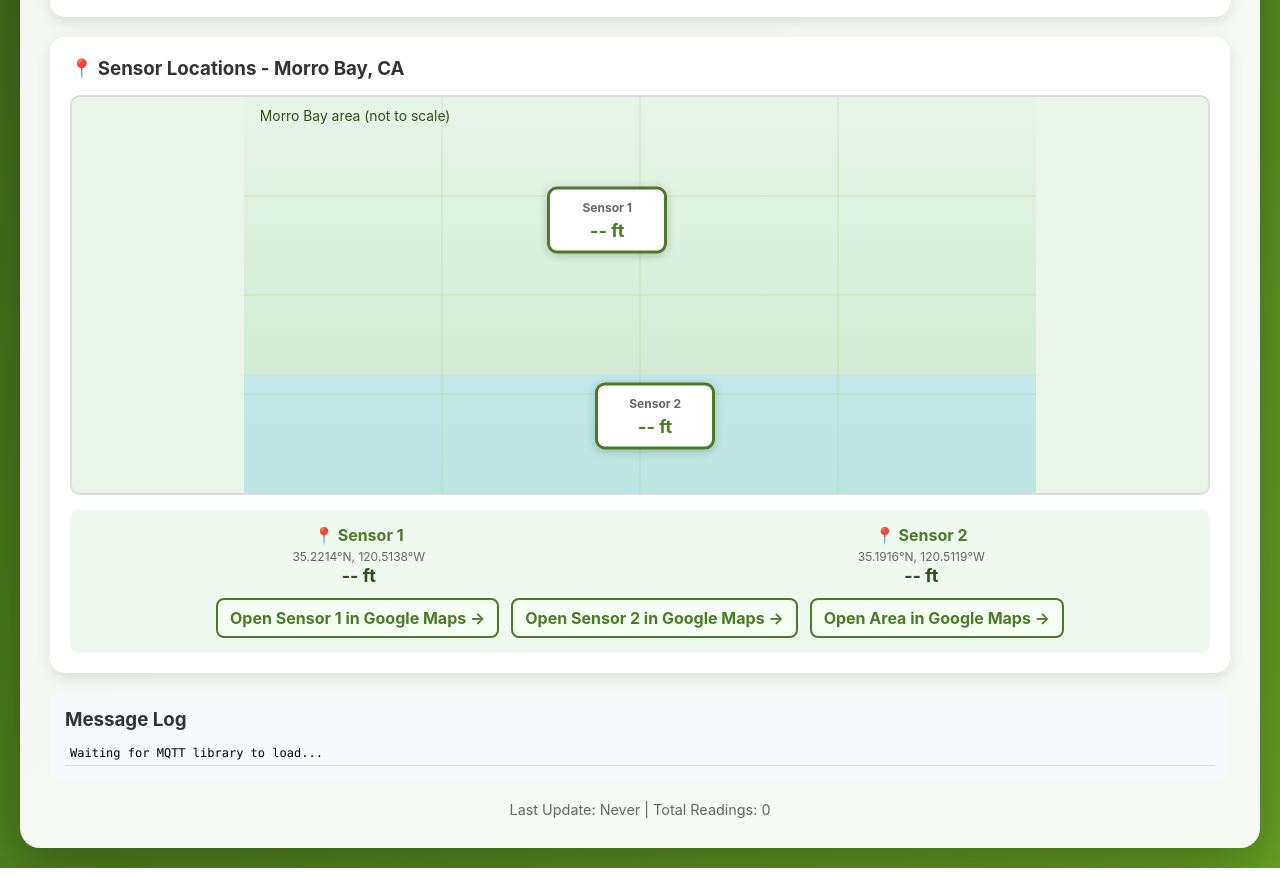
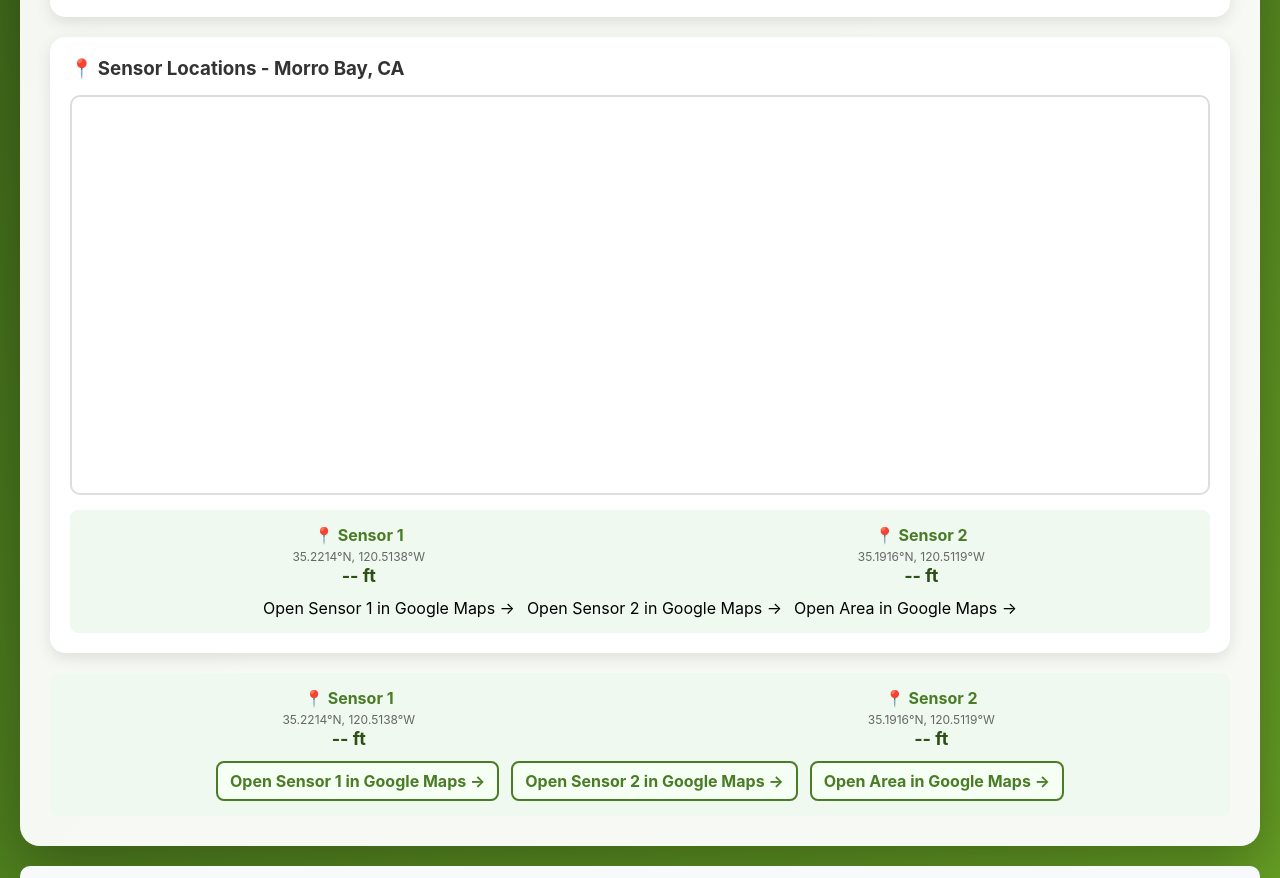
Before and after one commit to dlinstrom/water-monitor-dashboard-green-edit, a plain HTML site: page index.html in a window 1280 px wide. Shown: the part 1038-1916 px from the top of the page. Drawn offline with Linux system fonts and the light colour scheme; a script that the page names is missing.

Commit message:
Update index.html

```diff
--- a/index.html
+++ b/index.html
@@ -128,43 +128,33 @@
 
     <!-- MAP: iframe removed; SVG fallback + links to open Google Maps -->
     <div class="map-container">
-      <h3>📍 Sensor Locations - Morro Bay, CA</h3>
+  <h3>📍 Sensor Locations - Morro Bay, CA</h3>
 
-      <div class="map-wrapper" id="mapWrapper">
-        <!-- Simple fallback SVG mini-map (no external embeds) -->
-        <svg id="miniMapSvg" viewBox="0 0 800 400" width="100%" height="100%" aria-label="Mini map">
-          <!-- background -->
-          <defs>
-            <linearGradient id="grad" x1="0" y1="0" x2="0" y2="1">
-              <stop offset="0%" stop-color="#e8f5e9"/>
-              <stop offset="100%" stop-color="#c8e6c9"/>
-            </linearGradient>
-          </defs>
-          <rect x="0" y="0" width="800" height="400" fill="url(#grad)"/>
-          <!-- coastline-ish stripe just for context -->
-          <rect x="0" y="280" width="800" height="120" fill="#b3e5fc" opacity=".5"/>
-          <!-- grid -->
-          <g stroke="#9ccc65" stroke-width="0.8" opacity=".4">
-            <line x1="200" y1="0" x2="200" y2="400"/><line x1="400" y1="0" x2="400" y2="400"/><line x1="600" y1="0" x2="600" y2="400"/>
-            <line x1="0" y1="100" x2="800" y2="100"/><line x1="0" y1="200" x2="800" y2="200"/><line x1="0" y1="300" x2="800" y2="300"/>
-          </g>
-          <!-- markers (positions set by JS) -->
-          <g id="pin-1"><circle r="8" fill="#2e7d32"/><text dy="-12" text-anchor="middle" font-size="14" fill="#2d5016">S1</text></g>
-          <g id="pin-2"><circle r="8" fill="#2e7d32"/><text dy="-12" text-anchor="middle" font-size="14" fill="#2d5016">S2</text></g>
-          <!-- label -->
-          <text x="16" y="24" font-size="14" fill="#2d5016">Morro Bay area (not to scale)</text>
-        </svg>
+  <!-- The real Google Map -->
+  <div id="gmap" style="height:400px;width:100%;border-radius:10px;border:2px solid #ddd;"></div>
 
-        <!-- Live overlays (positions set by JS, values update live) -->
-        <div id="overlay1" class="sensor-overlay">
-          <div class="sensor-overlay-title">Sensor 1</div>
-          <div class="sensor-overlay-value" id="map-level-1">-- ft</div>
-        </div>
-        <div id="overlay2" class="sensor-overlay">
-          <div class="sensor-overlay-title">Sensor 2</div>
-          <div class="sensor-overlay-value" id="map-level-2">-- ft</div>
-        </div>
+  <!-- Simple text readout + quick links under the map -->
+  <div style="margin-top:15px;padding:15px;background:#f0f9f0;border-radius:8px;">
+    <div style="display:grid;grid-template-columns:1fr 1fr;gap:15px;text-align:center;">
+      <div>
+        <strong style="color:#4a7c28;">📍 Sensor 1</strong><br/>
+        <span style="color:#666;font-size:12px;">35.2214°N, 120.5138°W</span><br/>
+        <span style="color:#2d5016;font-size:18px;font-weight:700;" id="text-level-1">-- ft</span>
       </div>
+      <div>
+        <strong style="color:#4a7c28;">📍 Sensor 2</strong><br/>
+        <span style="color:#666;font-size:12px;">35.1916°N, 120.5119°W</span><br/>
+        <span style="color:#2d5016;font-size:18px;font-weight:700;" id="text-level-2">-- ft</span>
+      </div>
+    </div>
+    <div style="display:flex;gap:12px;flex-wrap:wrap;justify-content:center;margin-top:12px">
+      <a id="gmaps1" target="_blank" rel="noopener">Open Sensor 1 in Google Maps →</a>
+      <a id="gmaps2" target="_blank" rel="noopener">Open Sensor 2 in Google Maps →</a>
+      <a id="gmapsArea" target="_blank" rel="noopener">Open Area in Google Maps →</a>
+    </div>
+  </div>
+</div>
+
 
       <!-- Text-based info + links to open full Google Maps -->
       <div style="margin-top:15px;padding:15px;background:#f0f9f0;border-radius:8px;">
```
